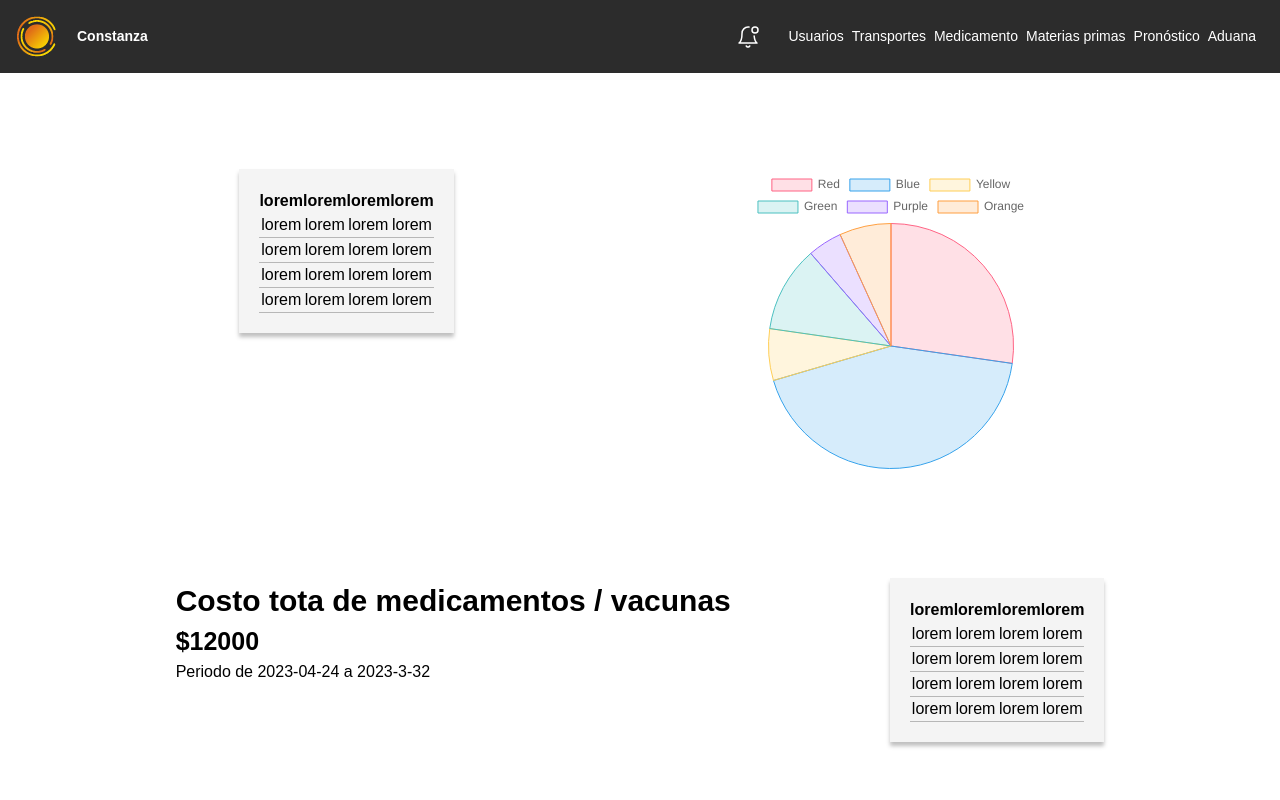
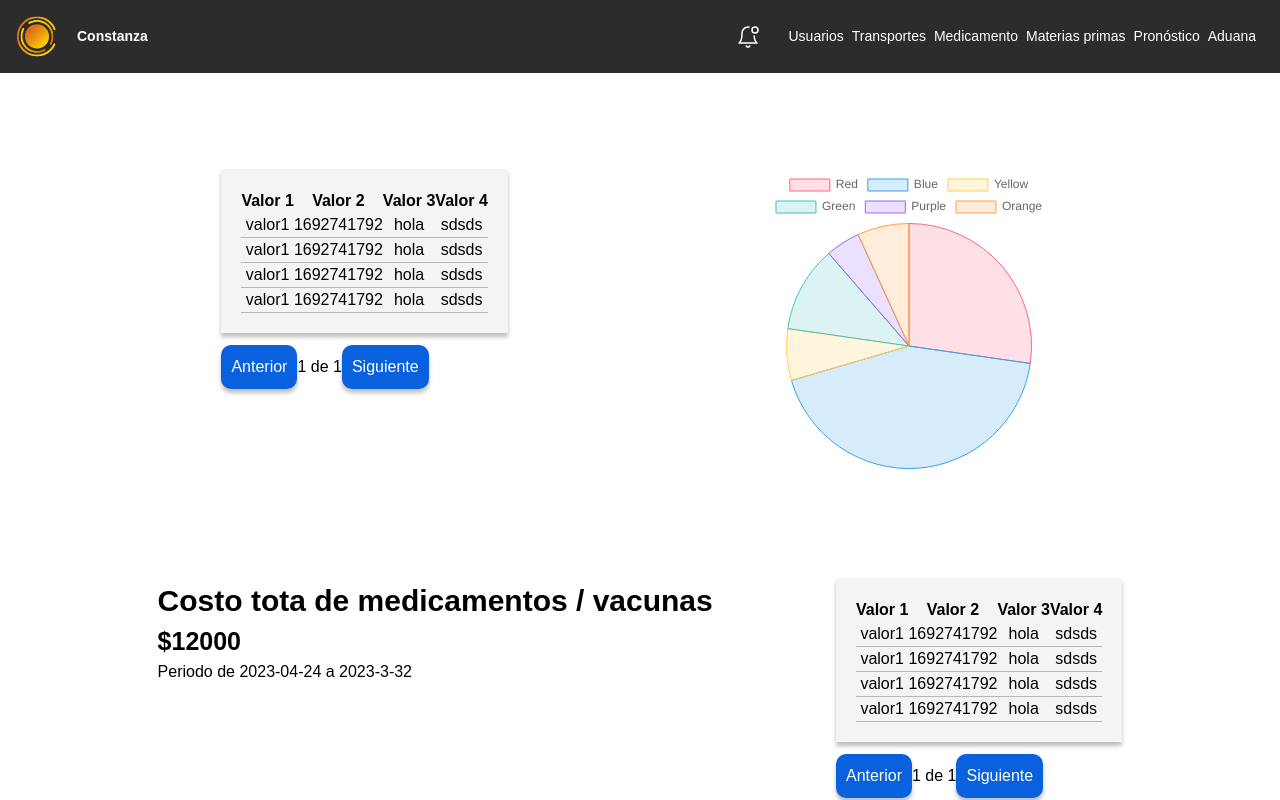
Before and after one commit to NoelAndrew20/dashboard-next, a Next.js app: page / in a window 1280 px wide. Shown: the top 800 px of the page. Built offline with nearby package versions, Linux system fonts and the light colour scheme.

Commit message:
hotfix: se hicieron varios fixes en general

```diff
--- a/components/atoms/Search/index.js
+++ b/components/atoms/Search/index.js
@@ -2,7 +2,7 @@ import { useState } from 'react';
 import { useEffect } from 'react';
 import { useRouter } from 'next/router';
 
-const Search = ({ data, setData }) => {
+const Search = ({ data, setData, word }) => {
     const [search, setSearch] = useState("");
     const [originalData, setOriginalData] = useState(data);
     const [selectedEntries, setSelectedEntries] = useState("all");
@@ -36,7 +36,7 @@ const Search = ({ data, setData }) => {
                 <div>
                     <input
                         type="text"
-                        placeholder="Buscar..."
+                        placeholder={`Buscar por ${word}...`}
                         onChange={(e) => { setSearch(e.target.value) }}
                         className="border border-gray-300 rounded outline-none focus:border-none"
                     />
--- a/components/atoms/TableIndex/index.js
+++ b/components/atoms/TableIndex/index.js
@@ -1,45 +1,66 @@
-const TableIndex = () => {
+import { useEffect, useState } from 'react';
+const TableIndex = ({}) => {
+    const [data, setData] = useState([
+        { v1: "valor1", v2: "1692741792", v3: "hola", v4: "sdsds", },
+        { v1: "valor1", v2: "1692741792", v3: "hola", v4: "sdsds", },
+        { v1: "valor1", v2: "1692741792", v3: "hola", v4: "sdsds", },
+        { v1: "valor1", v2: "1692741792", v3: "hola", v4: "sdsds", },
+      ])
+    const entriesPerPage = 10;
+    const totalPages = Math.ceil(data.length / entriesPerPage);
+    const [currentPage, setCurrentPage] = useState(1);
+    const handlePageChange = (page) => {
+        setCurrentPage(page);
+    };
+    const startIndex = (currentPage - 1) * entriesPerPage;
+    const endIndex = startIndex + entriesPerPage;
+    const currentEntries = data.slice(startIndex, endIndex);
+    useEffect(() => {
+        console.log(data)
+    })
     return (
         <>
         <div className="table">
             <table className="table-container">
                 <thead>
                     <tr>
-                    <th>lorem</th>
-                    <th>lorem</th>
-                    <th>lorem</th>
-                    <th>lorem</th>
+                        <th>Valor 1</th>
+                        <th>Valor 2</th>
+                        <th>Valor 3</th>
+                        <th>Valor 4</th>
                     </tr>
                 </thead>
                 <tbody>
-                <tr className="table-cel">
-                    <td>lorem</td>
-                    <td>lorem</td>
-                    <td>lorem</td>
-                    <td>lorem</td>
+                {currentEntries.map((item, index) => (
+                    <tr key={index} className="table-cel">
+                        <td>{item.v1}</td>
+                        <td>{item.v2}</td>
+                        <td>{item.v3}</td>
+                        <td>{item.v4}</td>
                     </tr>
-                <tr className="table-cel">
-                    <td>lorem</td>
-                    <td>lorem</td>
-                    <td>lorem</td>
-                    <td>lorem</td>
-                </tr>
-                <tr className="table-cel">
-                    <td>lorem</td>
-                    <td>lorem</td>
-                    <td>lorem</td>
-                    <td>lorem</td>
-                </tr>
-                <tr className="table-cel">
-                    <td>lorem</td>
-                    <td>lorem</td>
-                    <td>lorem</td>
-                    <td>lorem</td>
-                </tr>
+                ))}
                 </tbody>
             </table>
+
+        </div>
+        <div className="mt-3">
+            <button
+                onClick={() => handlePageChange(currentPage - 1)}
+                disabled={currentPage === 1}
+                className="button"
+            >
+                Anterior
+            </button>
+            <span className="text-center">{currentPage} de {totalPages}</span>
+            <button
+                onClick={() => handlePageChange(currentPage + 1)}
+                disabled={currentPage === totalPages}
+                className="button"
+            >
+                Siguiente
+            </button>
         </div>
         </>
     )
 }
-export default TableIndex
+export default TableIndex;
--- a/components/molecules/TableAduana/index.js
+++ b/components/molecules/TableAduana/index.js
@@ -16,6 +16,7 @@ const TableAduana = ({ data, setData }) => {
             <table className="table-container">
                 <thead>
                     <tr>
+                        <th>Puerta</th>
                         <th>Puerta</th>
                         <th>Nave</th>
                         <th>Granja</th>
--- a/pages/Aduana/index.js
+++ b/pages/Aduana/index.js
@@ -24,7 +24,7 @@ const Aduana = ({ title, description, image }) => {
             </div>
             <div className="wrapper">
                 <h2 className="text-xl mt-5 mb-5">Elementos existentes</h2>
-                <Search data={data} setData={setData} />
+                <Search data={data} setData={setData} word={"RFID"} />
                 <div className="mt-10">
                     <TableAduana data={data} setData={setData}/>
                 </div>
--- a/pages/Alertas/index.js
+++ b/pages/Alertas/index.js
@@ -25,7 +25,7 @@ const Alertas = ({ title, description, image }) => {
             </div>
             <div className="wrapper">
                 <h2 className="text-xl mt-5 mb-5">Elementos existentes</h2>
-                <Search data={data} setData={setData} />
+                <Search data={data} setData={setData} word={"tipo"}/>
                 <div className="mt-10">
                     <TableAlertas data={data} setData={setData}/>
                 </div>
--- a/pages/MateriasPrimas/index.js
+++ b/pages/MateriasPrimas/index.js
@@ -27,7 +27,7 @@ const Medicamento = ({ title, description, image }) => {
             </div>
             <div className="wrapper">
                 <h2 className="text-xl mt-5 mb-5">Medicamentos existentes</h2>
-                <Search data={data} setData={setData} />
+                <Search data={data} setData={setData} word={"item"}/>
                 <div className="mt-10">
                     <TableMaterias data={data} setData={setData}/>
                 </div>
--- a/pages/Medicamento/index.js
+++ b/pages/Medicamento/index.js
@@ -28,7 +28,7 @@ const Medicamento = ({ title, description, image }) => {
             </div>
             <div className="wrapper">
                 <h2 className="text-xl mt-5 mb-5">Medicamentos existentes</h2>
-                <Search data={data} setData={setData} />
+                <Search data={data} setData={setData} word={"nombre de PO"}/>
                 <div className="mt-10">
                     <TableMedicamentos data={data} setData={setData}/>
                 </div>
--- a/pages/RegistroTransporte/index.js
+++ b/pages/RegistroTransporte/index.js
@@ -58,7 +58,7 @@ const RegistroTransporte = ({ title, description, image }) => {
             </div>
             <div className="wrapper">
                 <h2 className="text-xl mt-5 mb-5">Transportes existentes</h2>
-                <Search data={data} setData={setData} />
+                <Search data={data} setData={setData} word={"camión"} />
                 <div className="mt-10">
                     {console.log("la data",data)}
                     <TableTransporte data={data} setData={setData}/>
--- a/pages/RegistroUsuarios/index.js
+++ b/pages/RegistroUsuarios/index.js
@@ -79,7 +79,7 @@ const RegistroUsuarios = ({ title, description, image }) => {
             </div>
             <div className="wrapper">
                 <h2 className="text-xl mt-5 mb-5">Usuarios existentes</h2>
-                <Search data={data} setData={setData} />
+                <Search data={data} setData={setData} word={"usuario"} />
                 <div className="mt-10">
                     <Table data={data} setData={setData}/>
                 </div>
--- a/pages/index.js
+++ b/pages/index.js
@@ -6,7 +6,7 @@ import PieChart from '@/components/atoms/PieChart'
 import BarChart from '@/components/atoms/BarChart'
 import StaticMeta from '@/components/atoms/StaticMeta'
 import TableIndex from '@/components/atoms/TableIndex'
-
+import { useState } from 'react'
 export default function Home({ title, description, image }) {
   return (
     <div>
```
Lines whose indentation alone changed are shown as unchanged.
